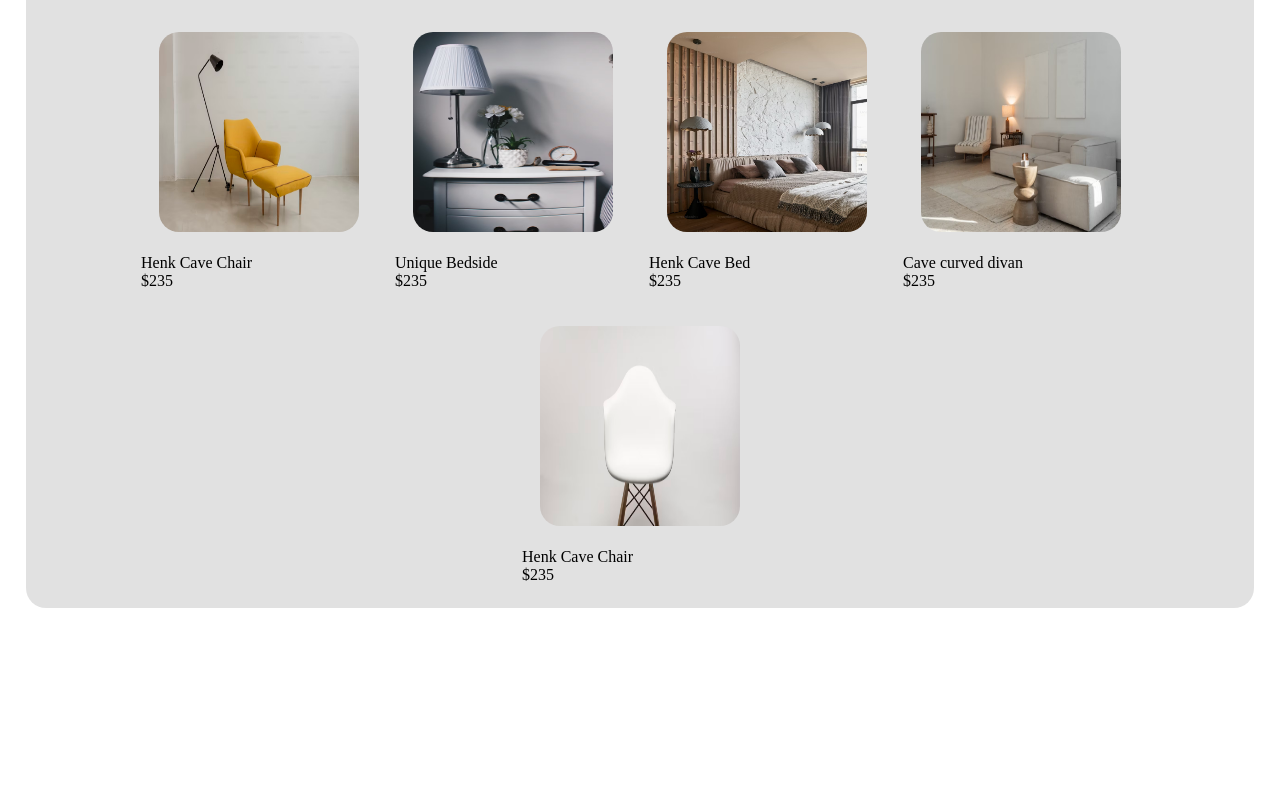
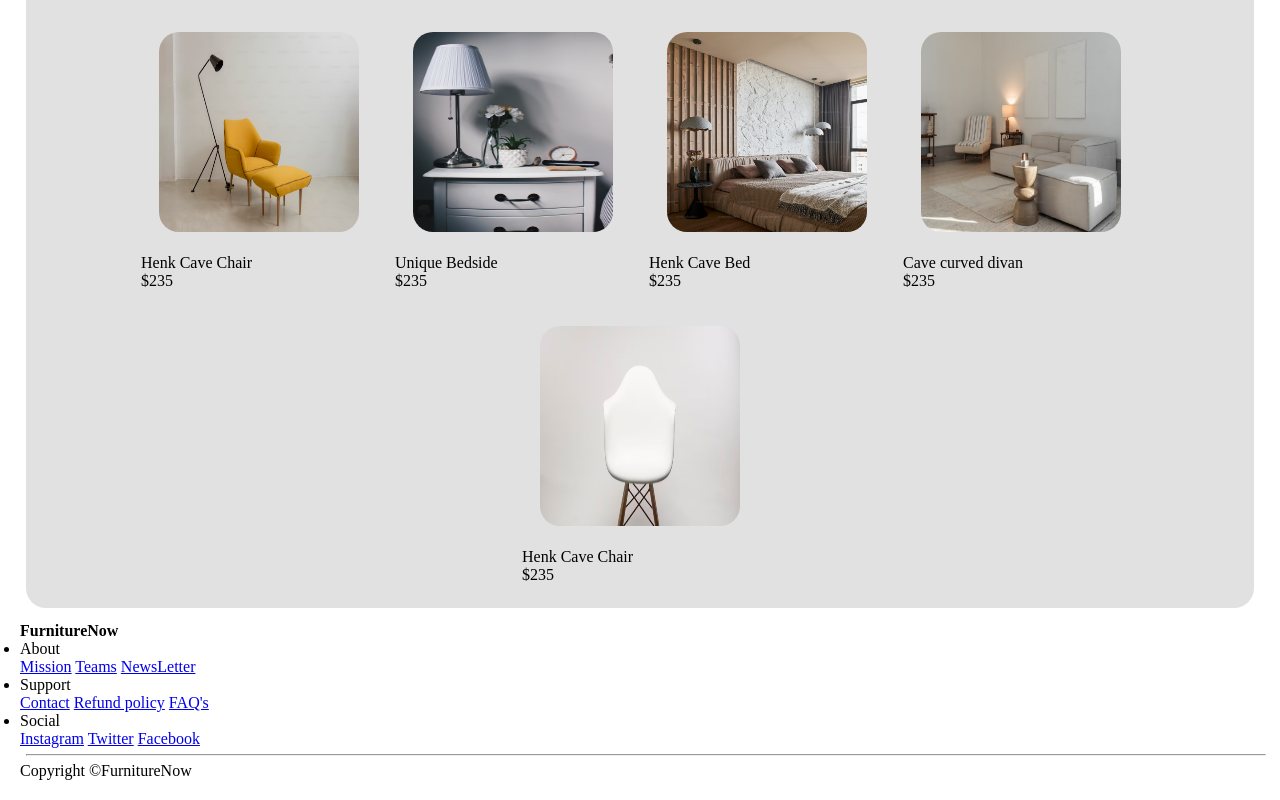
Before and after one commit to Sparrow8104/E-Commerce-website, a plain HTML site: page index.html in a window 1280 px wide. Shown: the part 1347-2147 px from the top of the page. Before the commit the page ends 1989 px from the top, so only its background shows below. Drawn offline with Linux system fonts and the light colour scheme.

Commit message:
Added a footer section

```diff
--- a/index.html
+++ b/index.html
@@ -162,6 +162,50 @@
                     </div>
                 </div>
             </div>
+             <div class="section3">
+                <div class="footer">
+                    <footer>
+                        <div class="part2">
+                            <div class="footer-heading">
+                                <h2>FurnitureNow</h2>
+                            </div>
+                            <div class="footer-list">
+                                <ul>
+                                    <li>
+                                        <div class="about">
+                                           <div class="about-heading">About</div>
+                                           <a href="#">Mission</a>
+                                           <a href="#">Teams</a>
+                                           <a href="#">NewsLetter</a>
+
+                                        </div>
+                                    </li>
+                                    <li>
+                                        <div class="support">
+                                            <div class="support-heading">Support</div>
+                                                <a href="#">Contact</a>
+                                                <a href="#">Refund policy</a>
+                                                <a href="#">FAQ's</a>
+
+                                        </div>
+                                    </li>
+                                    <li>
+                                        <div class="social">
+                                            <div class="social-heading">Social</div>
+                                            <a href="#">Instagram</a>
+                                            <a href="#">Twitter</a>
+                                            <a href="#">Facebook</a>
+
+                                        </div>
+                                    </li>
+                                </ul>
+                                <hr>
+                               Copyright &copyFurnitureNow
+                            </div>
+                        </div>
+                    </footer>
+                </div>
+            </div>
         </div>
     </div>
 </body>
```
